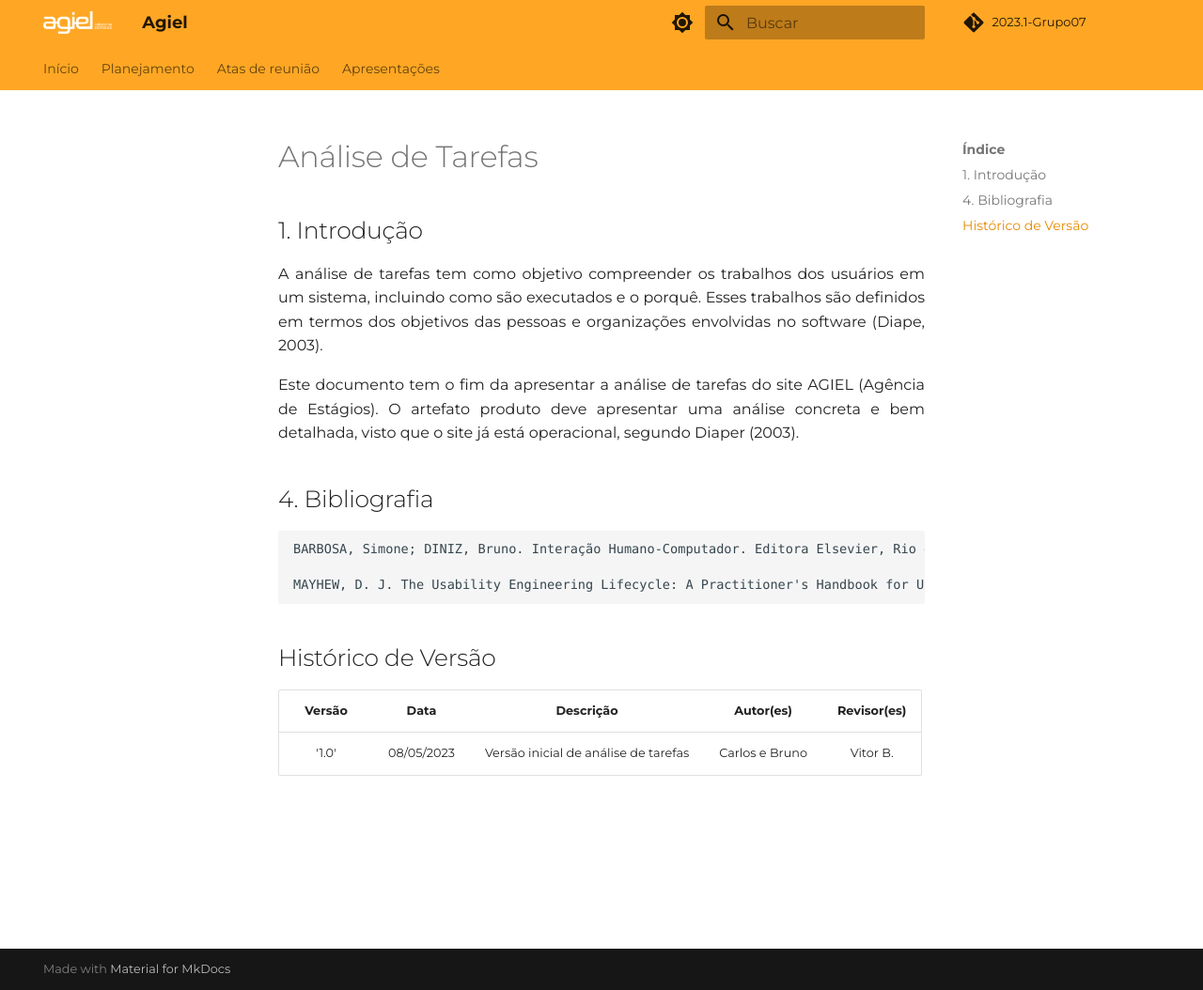
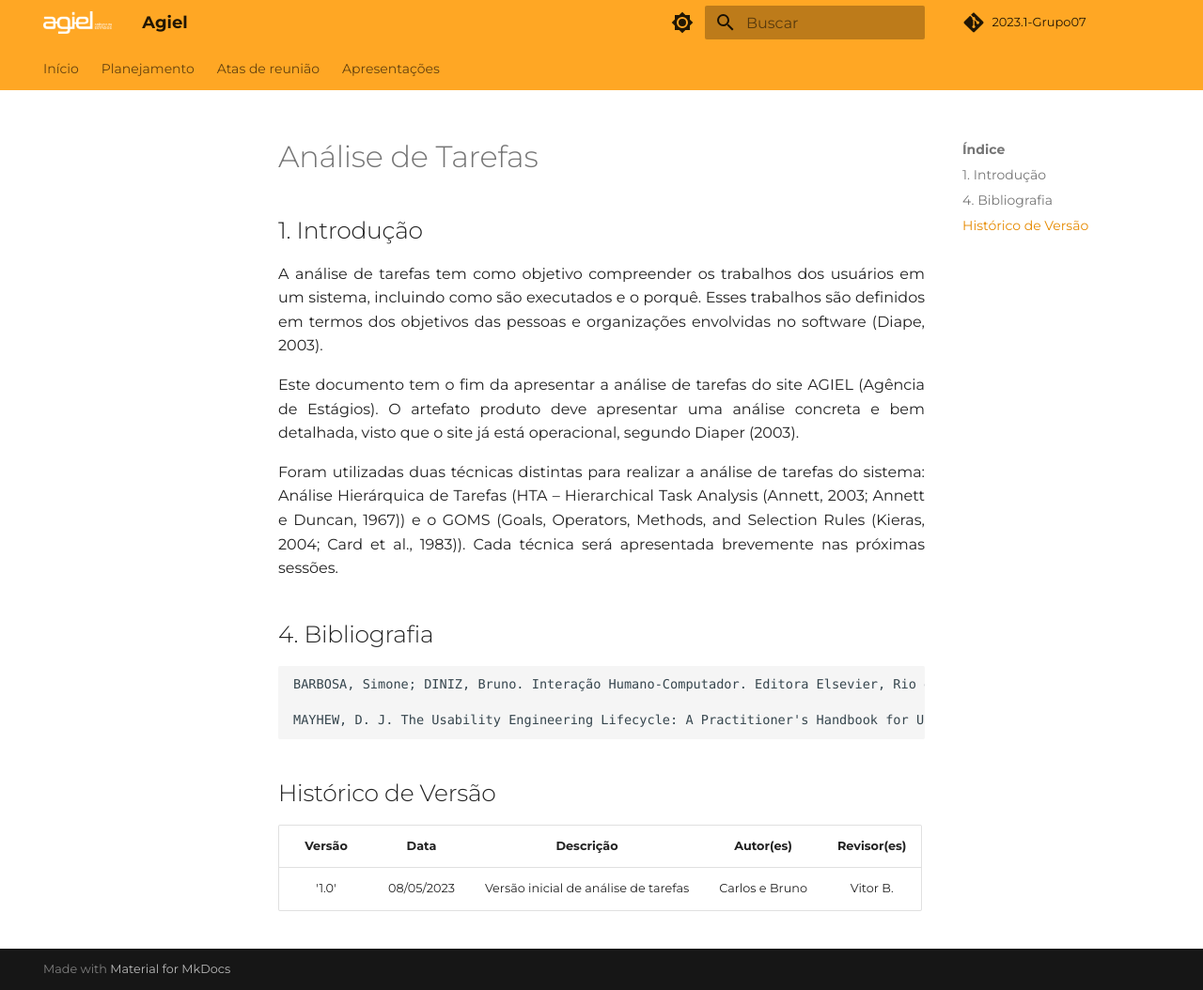
Before and after one commit to Interacao-Humano-Computador/2023.1-Agiel, an MkDocs documentation site: the page built from docs/requisitos/analise_tarefas.md, in a window 1280 px wide and 1054 px high. Shown: the whole window at 94% size. Built offline with MkDocs 1.6.1 and Material for MkDocs 9.7.7, drawn with Linux system fonts in a browser that asks for light colours; some web fonts are replaced; comment, search, counter and statistics services are not loaded.

Commit message:
docs: documento de análise de tarefas - introdução

````diff
--- a/docs/requisitos/analise_tarefas.md
+++ b/docs/requisitos/analise_tarefas.md
@@ -7,6 +7,14 @@ A análise de tarefas tem como objetivo compreender os trabalhos dos usuários e
 <p align="justify">
 Este documento tem o fim da apresentar a análise de tarefas do site AGIEL (Agência de Estágios). O artefato produto deve apresentar uma análise concreta e bem detalhada, visto que o site já está operacional, segundo Diaper (2003).
 </p>
+
+<p align="justify">
+Foram utilizadas duas técnicas distintas para realizar a análise de tarefas do sistema: Análise Hierárquica de
+Tarefas (HTA – Hierarchical Task Analysis (Annett, 2003; Annett e Duncan, 1967)) e o GOMS (Goals,
+Operators, Methods, and Selection Rules (Kieras, 2004; Card et al., 1983)).
+Cada técnica será apresentada brevemente nas próximas sessões.
+</p>
+
 
 ## 4. Bibliografia
 ```
````
